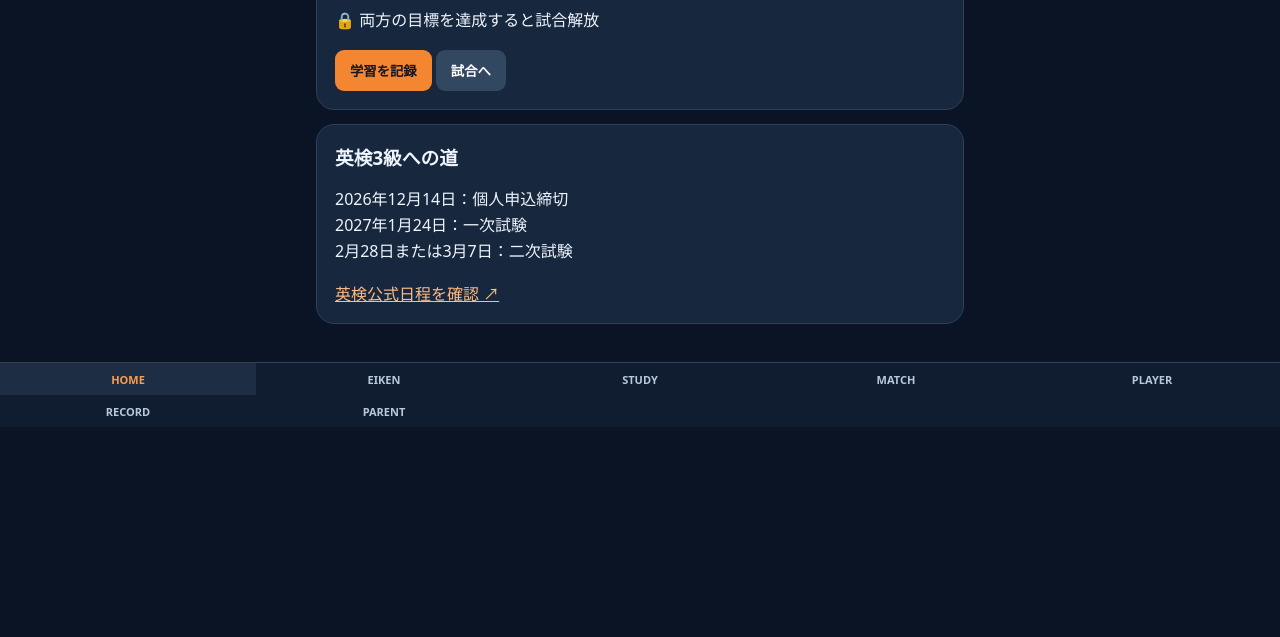
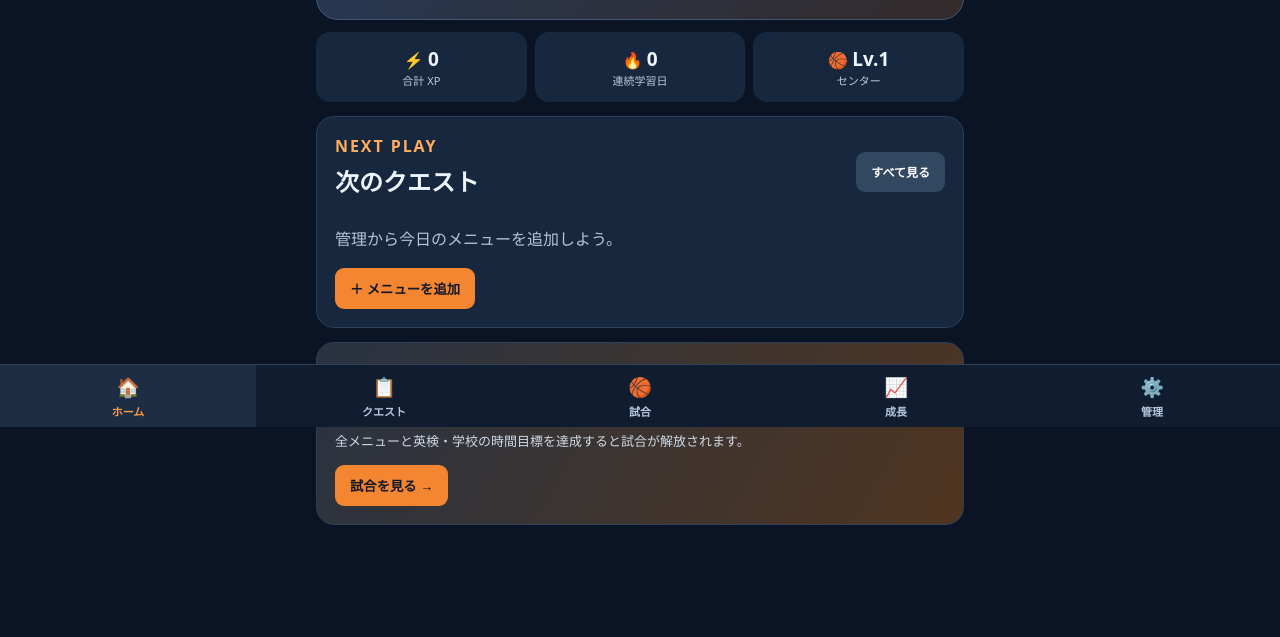
Before and after one commit to kota0317/haruki-basketball-quest, a plain HTML site: page index.html in a window 1280 px wide. Shown: the part 373-1010 px from the top of the page. Before the commit the page ends 809 px from the top, so only its background shows below. Drawn offline with Linux system fonts and the light colour scheme.

Commit message:
Load local quest interface

```diff
--- a/index.html
+++ b/index.html
@@ -1 +1 @@
-<!doctype html><html lang="ja"><head><meta charset="utf-8"><meta name="viewport" content="width=device-width,initial-scale=1"><meta name="theme-color" content="#0d1527"><title>HARUKI BASKETBALL QUEST</title><link rel="stylesheet" href="style.css"></head><body><header><small>STUDY × BASKETBALL</small><h1>HARUKI <span>QUEST</span></h1><p>学びを積み重ねて、ゴール下を支配しよう。</p></header><nav id="nav"></nav><main id="app"></main><script src="game.js?v=2"></script><script src="app.js?v=2"></script></body></html>
+<!doctype html><html lang="ja"><head><meta charset="utf-8"><meta name="viewport" content="width=device-width,initial-scale=1"><meta name="theme-color" content="#0d1527"><title>HARUKI BASKETBALL QUEST</title><link rel="stylesheet" href="style.css"></head><body><header><small>STUDY × BASKETBALL</small><h1>HARUKI <span>QUEST</span></h1><p>学びを積み重ねて、ゴール下を支配しよう。</p></header><nav id="nav"></nav><main id="app"></main><script src="game.js?v=2"></script><script src="app.js?v=2"></script><script src="quest-ui.js?v=1"></script></body></html>
```
